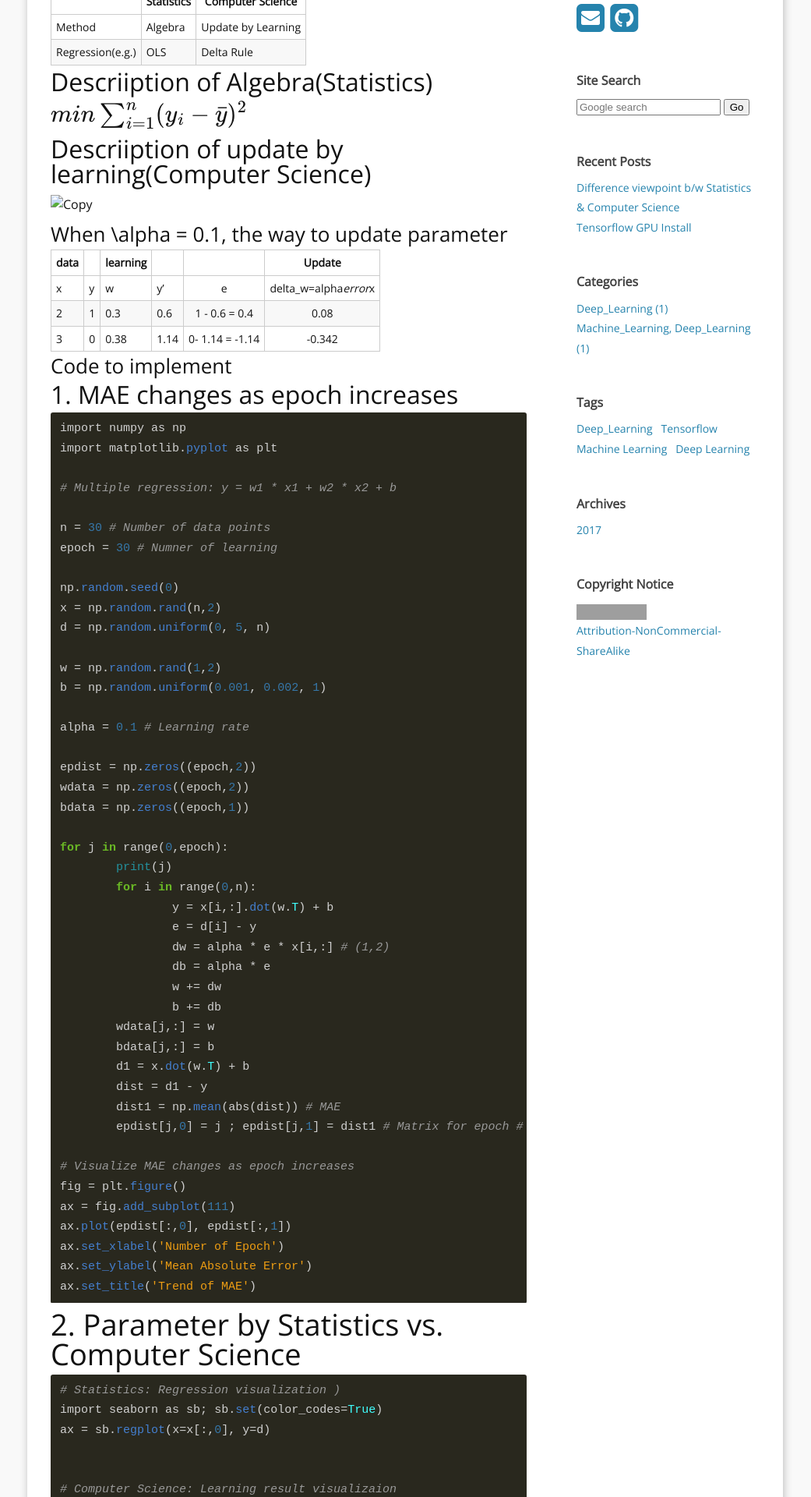
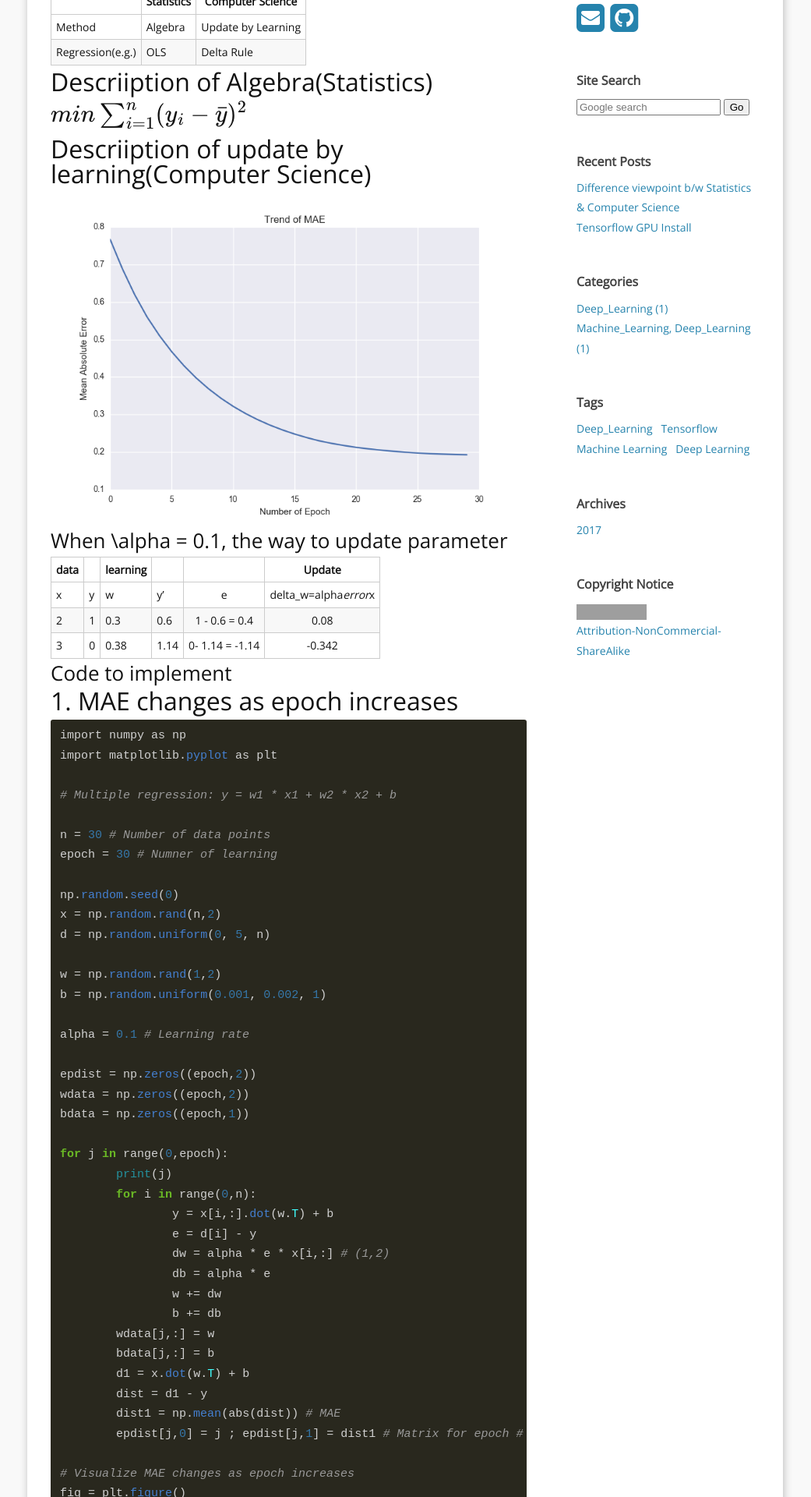
Before and after one commit to wonik/wonikjang.github.io, a Jekyll site: the page built from _posts/2017-04-30-stat_vs_cs.md, in a window 1280 px wide. Shown: the part 445-2365 px from the top of the page at 78% size, without its empty margins (120-1161 px from the left). Built offline with Jekyll 4.4.1, drawn with Linux system fonts in a browser that asks for light colours; nearby versions of some CDN libraries; formulas are drawn with MathJax 3; comment, search, counter and statistics services are not loaded; grey boxes are pictures that could not be loaded.

Commit message:
Update 2017-04-30-stat_vs_cs.md

```diff
--- a/_posts/2017-04-30-stat_vs_cs.md
+++ b/_posts/2017-04-30-stat_vs_cs.md
@@ -24,7 +24,7 @@ tags:
 
 ## Descriiption of update by learning(Computer Science)
 
-![Copy](?.png  "Copy")
+![fig1](/result_images/figure_1.png  "fig1")
 
 ### When \alpha = 0.1, the way to update parameter
 
```
